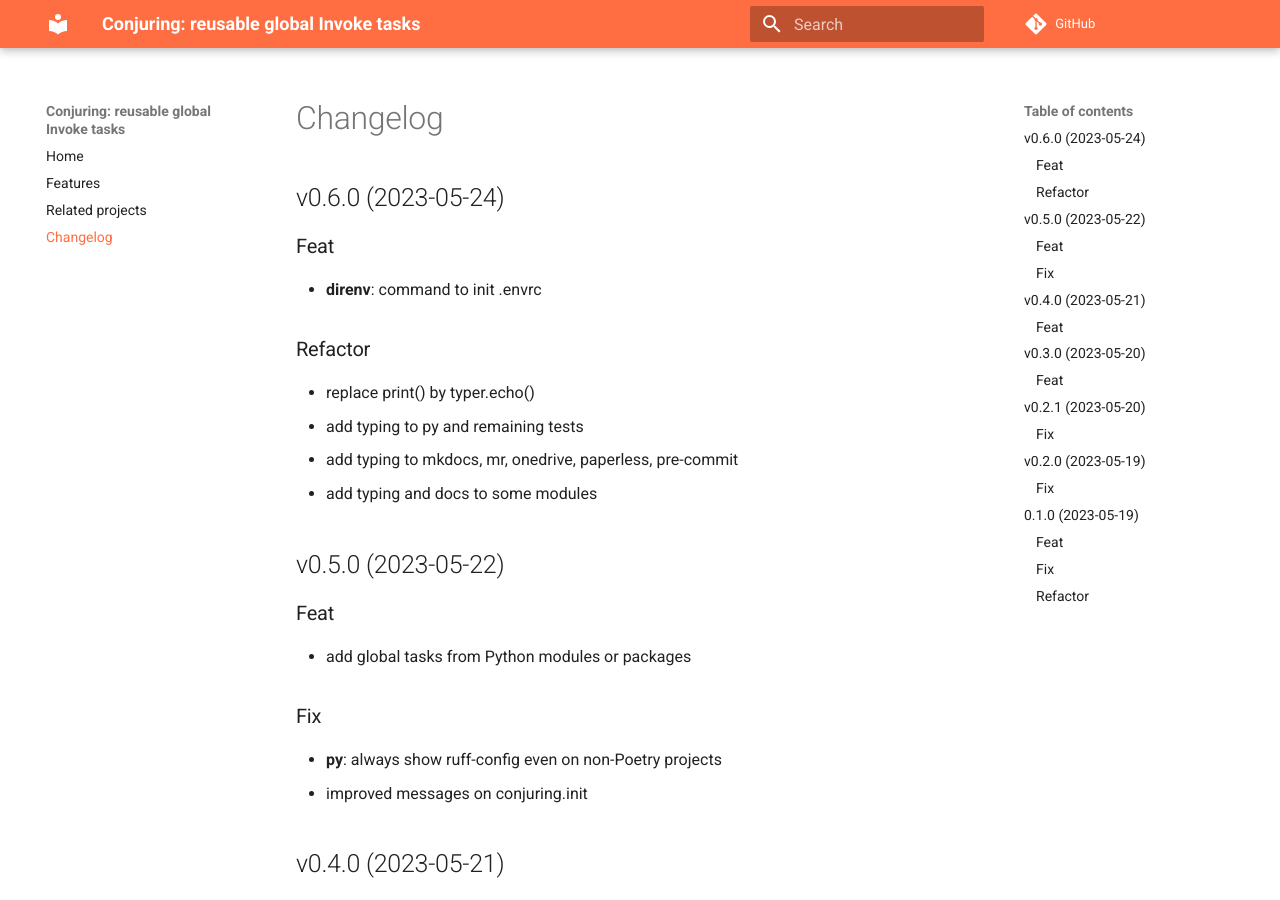
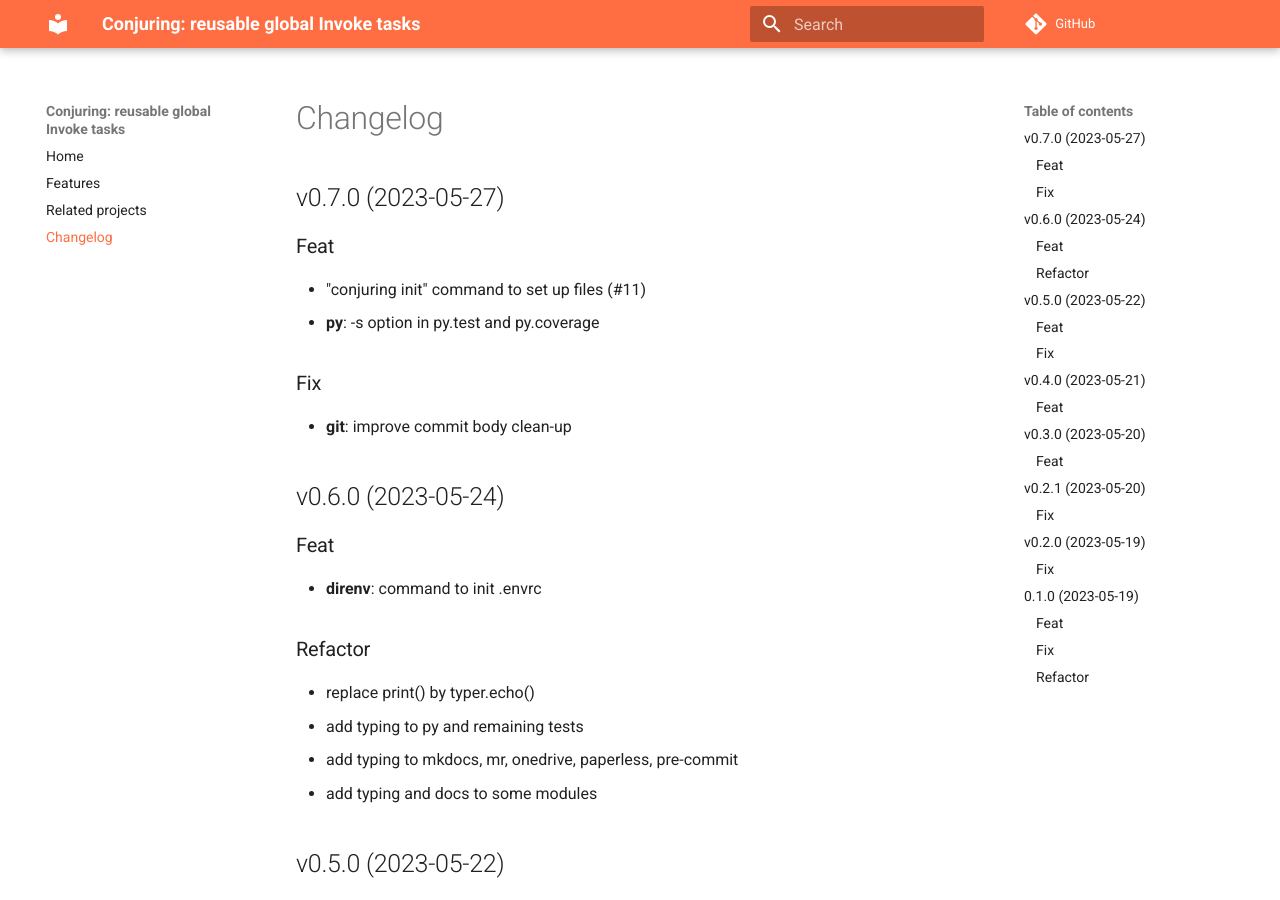
Before and after one commit to andreoliwa/conjuring, an MkDocs documentation site: the page built from docs/CHANGELOG.md, in a window 1280 px wide and 900 px high. Built offline with MkDocs 1.6.1 and Material for MkDocs 9.7.7, drawn with Linux system fonts in a browser that asks for light colours; comment, search, counter and statistics services are not loaded.

Commit message:
bump: version 0.6.0 → 0.7.0

```diff
--- a/docs/CHANGELOG.md
+++ b/docs/CHANGELOG.md
@@ -1,4 +1,15 @@
 # Changelog
+
+## v0.7.0 (2023-05-27)
+
+### Feat
+
+- "conjuring init" command to set up files (#11)
+- **py**: -s option in py.test and py.coverage
+
+### Fix
+
+- **git**: improve commit body clean-up
 
 ## v0.6.0 (2023-05-24)
 
--- a/pyproject.toml
+++ b/pyproject.toml
@@ -1,6 +1,6 @@
 [tool.poetry]
 name = "conjuring"
-version = "0.6.0"
+version = "0.7.0"
 description = "🐍🤖 Reusable global Invoke tasks that can be merged with local project tasks"
 authors = ["W. Augusto Andreoli <andreoliwa@gmail.com>"]
 license = "MIT"
@@ -37,7 +37,7 @@ conjuring = "conjuring.cli:app"
 
 [tool.commitizen]
 name = "cz_conventional_commits"
-version = "0.6.0"
+version = "0.7.0"
 
 # https://commitizen-tools.github.io/commitizen/bump/#configuration
 version_files = [
```
